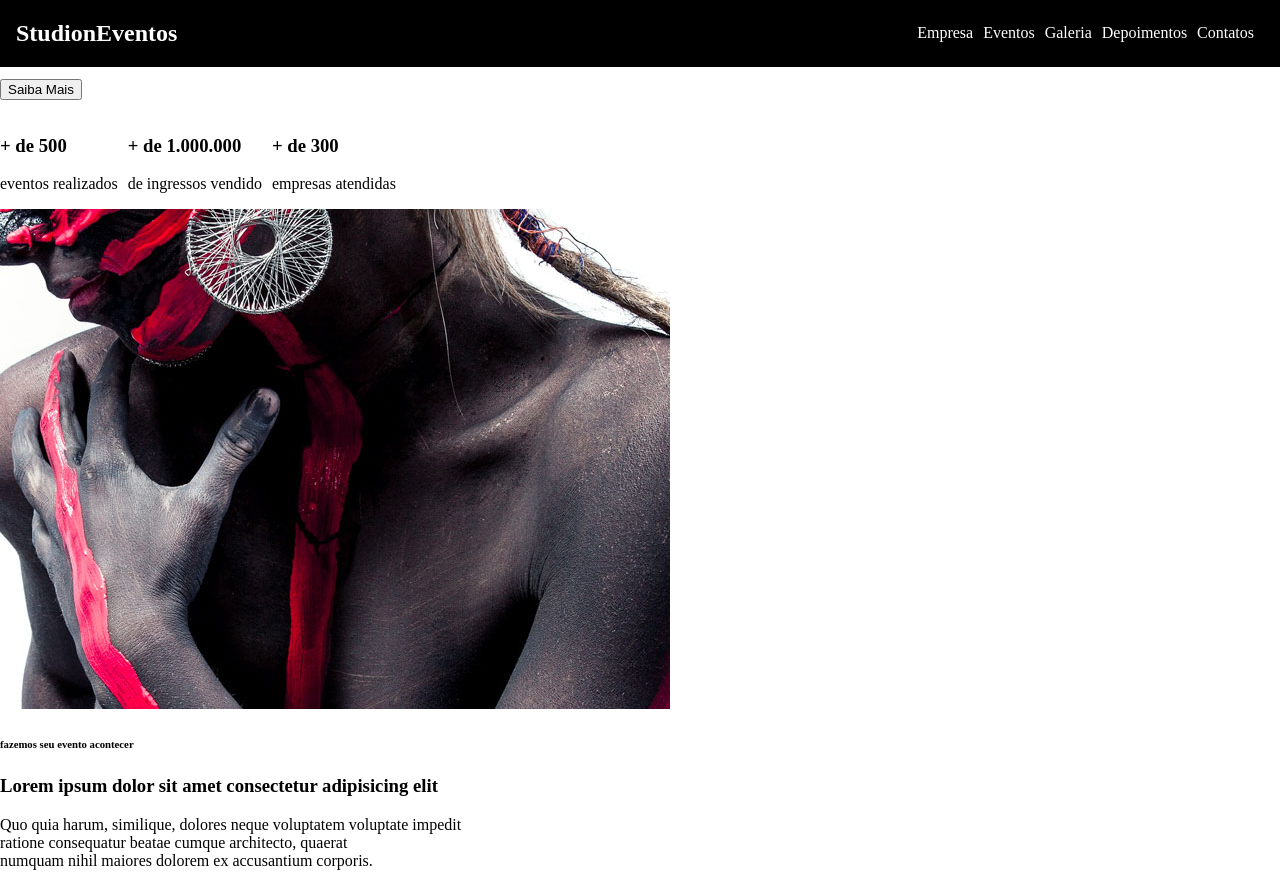
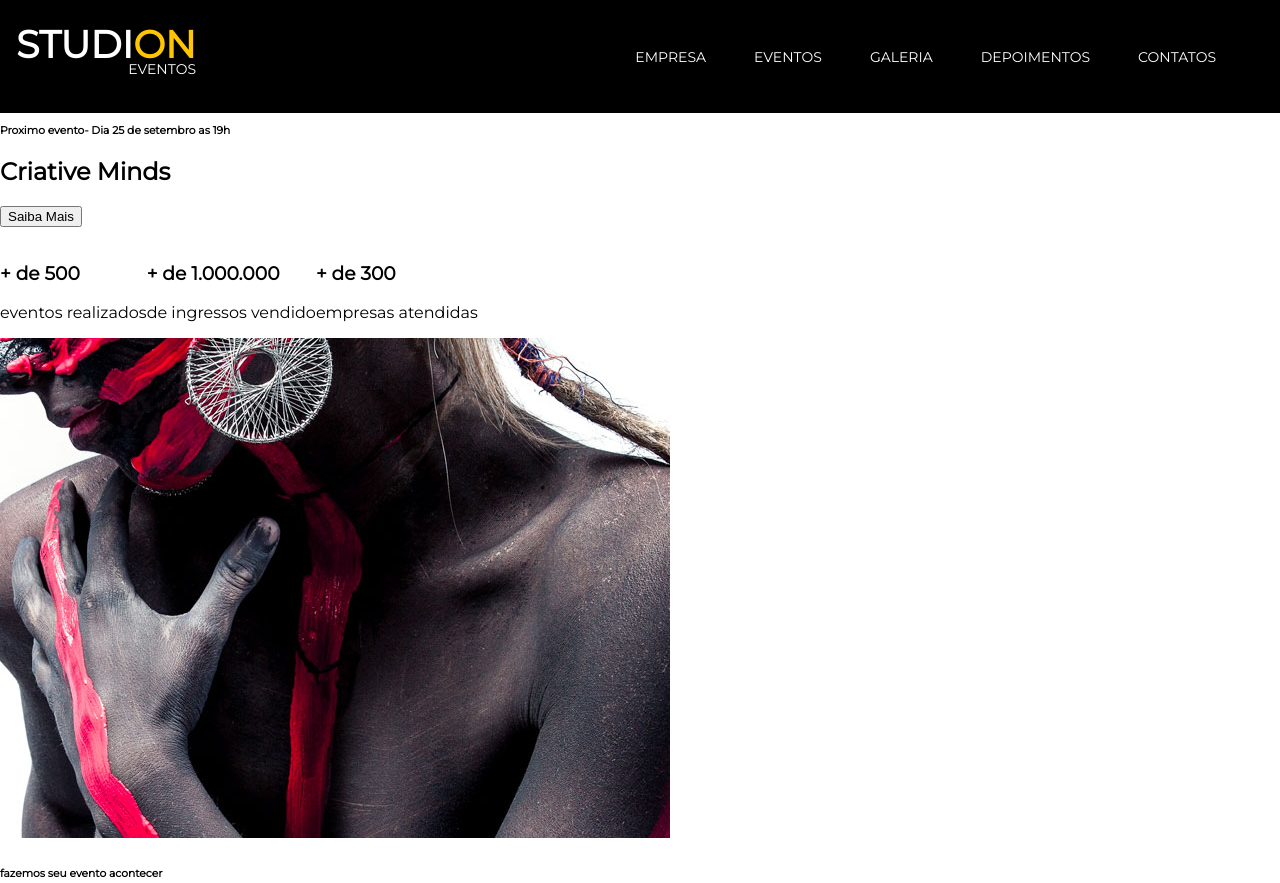
Before and after one commit to developer2022full/Novo-projeto, a website: page src/index.html in a window 1280 px wide. Shown: the top 883 px of the page. Drawn offline with Linux system fonts and the light colour scheme.

Commit message:
modifiquei o arquivo ma ultima aula agora estou recomeçando na aula 4

```diff
--- a/src/index.html
+++ b/src/index.html
@@ -8,7 +8,11 @@
     </head>
     <body>
         <nav class="navbar">
-           <h1>Studi<span>on</span><span>Eventos</span></h1>
+           <h1 class="logo-studion">
+            Studi<span class="copy-primary">on</span></span>
+            <span class="logo--studion__subtitle">
+            Eventos</span>
+            </h1>
            <ul class="navbar__links">
             <li>
                  <a href="#empresa">
--- a/src/style.css
+++ b/src/style.css
@@ -1,11 +1,12 @@
-@import url('https://fonts.googleapis.com/css2? família= Montserrat:wght@400;700 & display=swap');
+@import url('https://fonts.googleapis.com/css2? family= Montserrat:ital,wght@1,300; 1,400;1,900 & display=swap');
 
 * {
-box-sizing: border-box;
+    box-sizing: border-box
 }
 
-: root {
-    font-family: 'Montserrat', sans-serif;
+:root {
+    --color-primary: #ffc500;
+    font-family: 'Montserrat', sem -serifa;
     font-size: 16px;
 }
 
@@ -15,12 +16,10 @@ ul {
     padding-left: 0%;
 }
 
-li {
-    margin-right: 10px;
-}
 
 body {
     margin: 0;
+    padding-top: 7.75rem;
 }
 
 .navbar {
@@ -32,14 +31,45 @@ body {
     left: 0;
     padding: 0 1rem;
     width: 100vw;
-
+    right: 7.75rem;
     background-color: #000; /* vermelho / verde / azul / transparencia - 0 - 0- f */
     color: #fff;
 }
 .navbar__links {
+    font-weight: 300;
     justify-self: end;
 }
+
+.navbar__links li {
+    font-size: 0.875rem;
+    margin-right: 3rem;
+    text-transform: uppercase;
+}
+
 .navbar__links a {
     color: #fff;
     text-decoration: none;
 }
+.navbar__links a :hover {
+    color: var(--color-primary);
+
+}
+
+.logo-studion {
+    font-size: 38px;
+    font-weight: 900;
+    line-height: 1ch; /*relativa ao tamanho da fonte em que eu estou usando*/
+    text-transform: uppercase;
+    text-align: right;
+}
+
+.logo--studion__subtitle {
+    font-size: 0.875rem;
+    font-weight: 300;
+    float:right;
+
+}
+
+.copy-primary {
+    color: var(--color-primary);
+}
```
